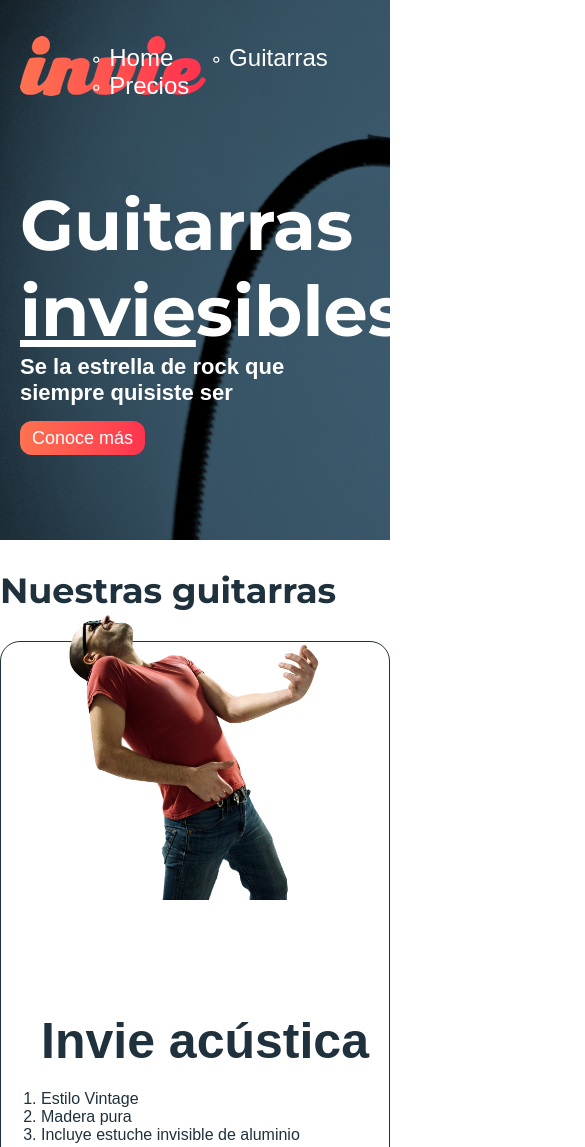
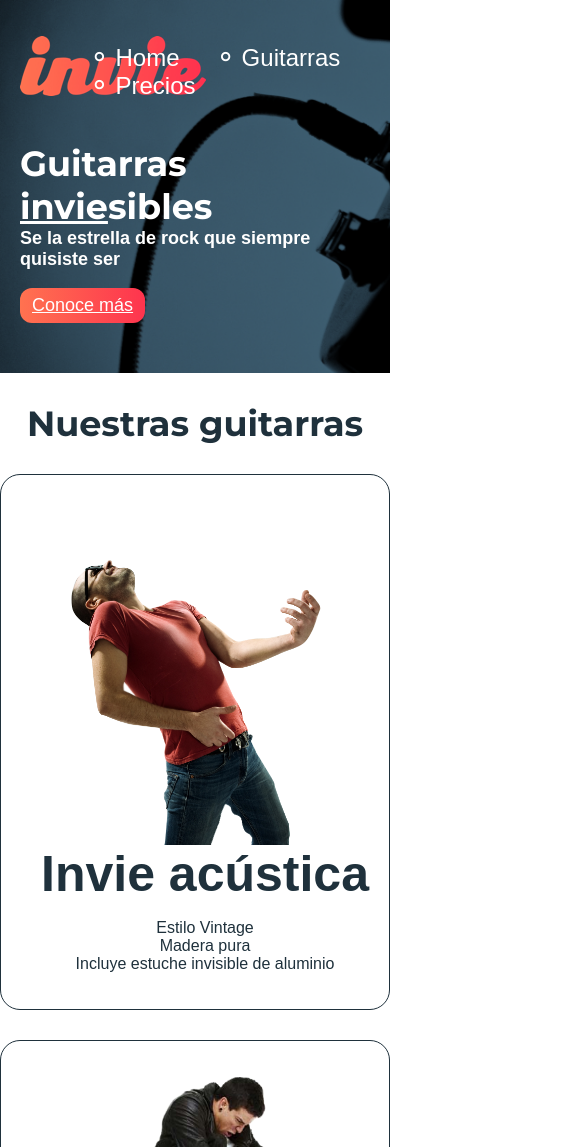
Before and after one commit to yojotaman/invie_responsive, a plain HTML site: page index.html in a window 390 px wide. Shown: the top 1147 px of the page, 585 px wide, since content can reach past the window. Drawn offline with Linux system fonts and the light colour scheme; a web font is replaced by a local one.

Commit message:
Se añaden estilos a la sección de guitarras para el tamaño de tablet

```diff
--- a/css/invie.css
+++ b/css/invie.css
@@ -49,6 +49,7 @@ input:focus, textarea:focus {
 	max-width: 850px;
 	margin: auto;
 	position: relative;
+
 }
 .background {
 	background-image: url('../images/background.png');
@@ -64,7 +65,7 @@ input:focus, textarea:focus {
 	cursor: pointer;
 	font-size: 18px;
 	background: linear-gradient(to left, #fe344e, #ff7250);
-	text-decoration: none;
+	/*text-decoration: none;*/
 }
 .titulo {
 	font-family: 'Montserrat', sans-serif;
@@ -77,7 +78,7 @@ input:focus, textarea:focus {
 }
 
 .title-a {
-	font-size: 22px;
+	font-size: 24px;
 	margin-top: 0;
 }
 
@@ -116,7 +117,7 @@ input:focus, textarea:focus {
 }
 .menu li:before {
 	content: '∘';
-	font-size: 20px;
+	font-size: 30px;
 	line-height: 20px;
 	/*color: #273b47;*/
 	color: white;
@@ -177,7 +178,8 @@ input:focus, textarea:focus {
 }
 .footer {
 	background: #273b47;
-	padding: 50px 10px;
+	padding: 50px 50px;
+
 }
 .contacto {
 	display: flex;
@@ -205,12 +207,13 @@ input:focus, textarea:focus {
 
 .footer .contenedor {
 	display: flex;
-	justify-content: space-between;
+	justify-content: center;
+
 
 }
 .formulario {
 	display: flex;
-	width: 400px;
+	width: 390px;
 	color: white;
 	padding-top: 20px;
 
@@ -240,13 +243,65 @@ input:focus, textarea:focus {
 }
 
 .tabla {
-	margin: 50px 0;
+	margin: 10px 0;
 }
 
 
 @media screen and (max-width: 800px){
+
+	/*body{
+		border: 10px solid red;
+	}*/
 	/*.contenedor {
 		width: auto;
 		max-width: 850px;
 	}*/
+
+	/*Trabajando estilos de nuestra portada*/
+	.titulo{
+		font-size: 35px;
+		margin-top: 30px;
+	}
+	.title-a{
+		font-size: 18px;
+	}
+	.portada{
+		height: auto;
+	}
+	.portada .button{
+		margin-bottom: 30px;
+		display: inline-block;;
+	}
+
+	/*fin estilos de nuestra portada*/
+
+
+	/*Estilos a la sección de guitarras*/
+	.guitarras{
+		/*border: 1px solid red;*/
+		text-align: center;
+	}
+	.right, .left {
+		float: none;
+		position: static;
+	}
+
+	.title-b{
+		margin: 0;
+	}
+	.guitarra li{
+		list-style: none;
+	}
+
+	.guitarra.b{
+		height: auto;
+		margin: 0;
+	}
+	.contenedor-guitarra-b{
+		position: static;
+		margin: 0;
+	}
+
+
+	/*Fin estilos a la sección de guitarras*/
 }
```
